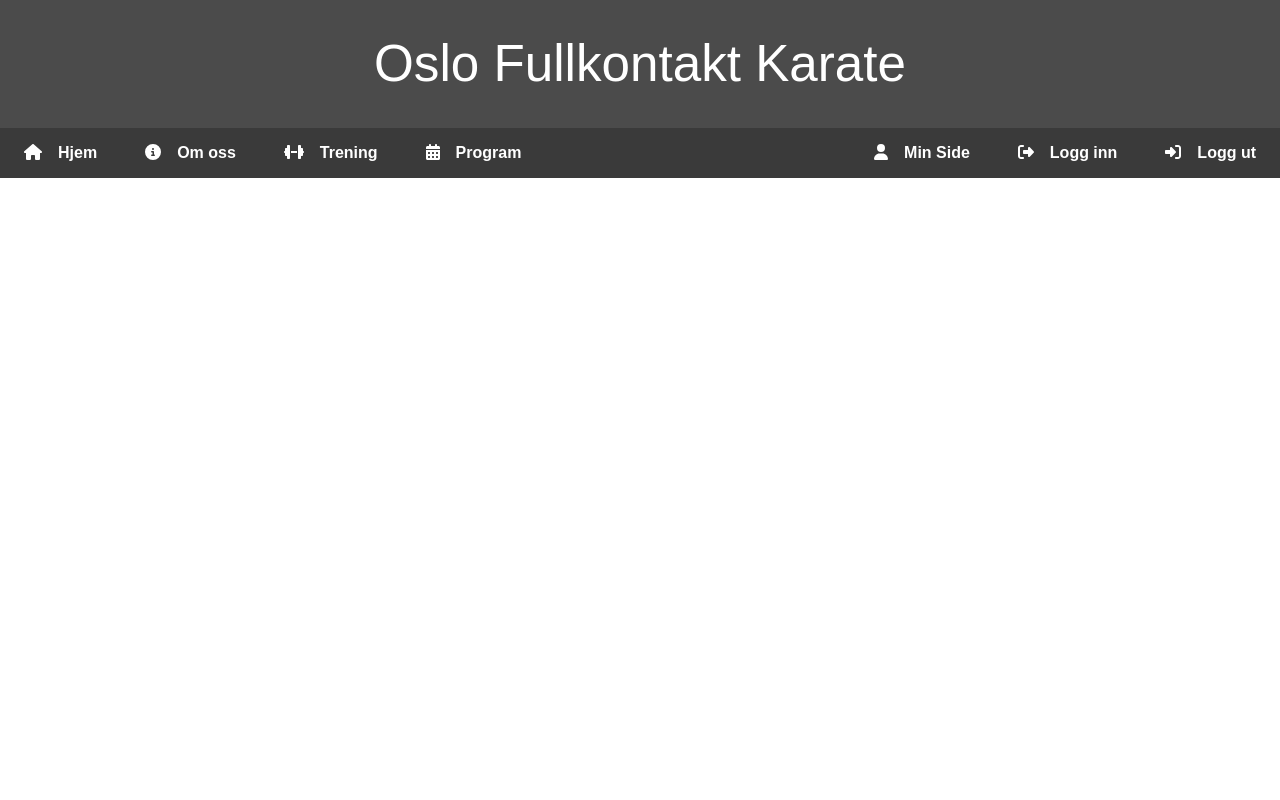
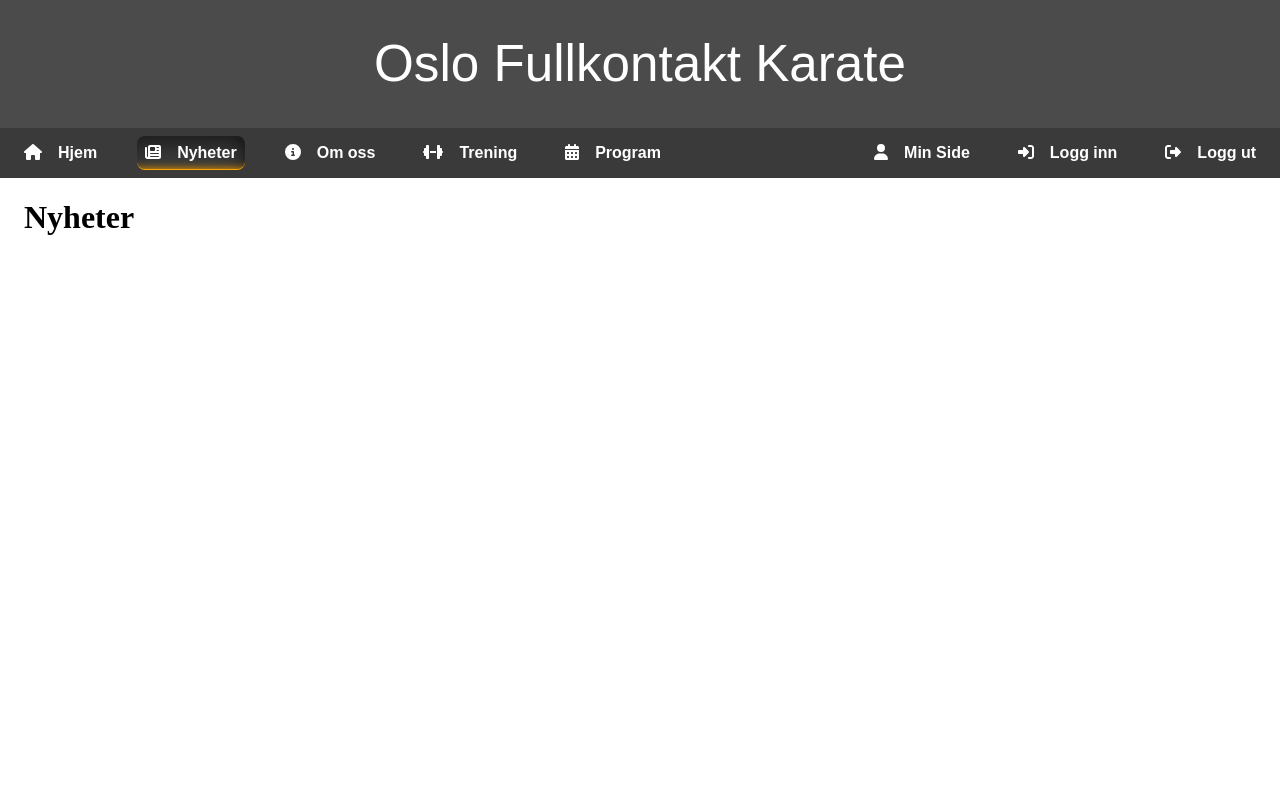
Before and after one commit to Danieljohansen97/osloshinkyokushin-website, a React (Vite) app: page /news in a window 1280 px wide. Shown: the top 800 px of the page. Built offline with nearby package versions, Linux system fonts and the light colour scheme.

Commit message:
Add News page

```diff
--- a/src/App.tsx
+++ b/src/App.tsx
@@ -6,6 +6,7 @@ import Home from "./pages/home/Home";
 import About from "./pages/about/About";
 import Training from "./pages/training/Training";
 import Footer from "./components/footer/Footer";
+import News from "./pages/news/News";
 
 function App() {
   return (
@@ -14,6 +15,7 @@ function App() {
       <div className={styles["page-container"]}>
         <Routes>
           <Route path="/" element={<Home />} />
+          <Route path="/news" element={<News />} />
           <Route path="/about" element={<About />} />
           <Route path="/training" element={<Training />} />
         </Routes>
--- a/src/components/navbar/CustomNavbar.tsx
+++ b/src/components/navbar/CustomNavbar.tsx
@@ -7,6 +7,7 @@ import {
   faCircleInfo,
   faDumbbell,
   faHouse,
+  faNewspaper,
   faRightFromBracket,
   faRightToBracket,
   faUser,
@@ -39,6 +40,7 @@ export default function CustomNavbar() {
           }`}
         >
           <LinkWithIcon to="/" icon={faHouse} label="Hjem" />
+          <LinkWithIcon to="/news" icon={faNewspaper} label="Nyheter" />
           <LinkWithIcon to="/about" icon={faCircleInfo} label="Om oss" />
           <LinkWithIcon to="/training" icon={faDumbbell} label="Trening" />
           <LinkWithIcon to="/program" icon={faCalendarDays} label="Program" />
@@ -50,12 +52,12 @@ export default function CustomNavbar() {
 
         <div className={styles["nav-section-2"]}>
           <LinkWithIcon to="/user" icon={faUser} label="Min Side" />
+          <LinkWithIcon to="/login" icon={faRightToBracket} label="Logg inn" />
           <LinkWithIcon
-            to="/login"
+            to="/logout"
             icon={faRightFromBracket}
-            label="Logg inn"
+            label="Logg ut"
           />
-          <LinkWithIcon to="/logout" icon={faRightToBracket} label="Logg ut" />
         </div>
       </div>
     </>
--- /dev/null
+++ b/src/pages/news/News.tsx
@@ -0,0 +1,9 @@
+const News = () => {
+  return (
+    <div>
+      <h1>Nyheter</h1>
+    </div>
+  );
+};
+
+export default News;
```
Also changed, not shown: src/pages/news/News.module.scss (added).
